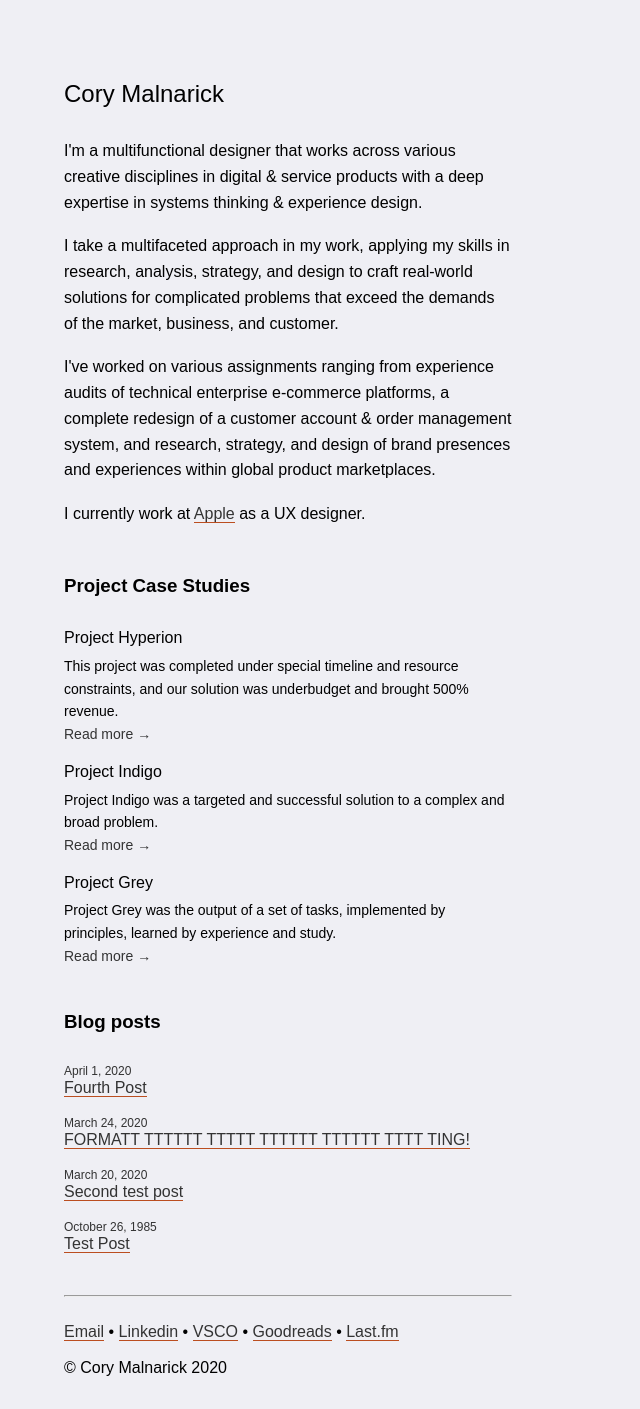
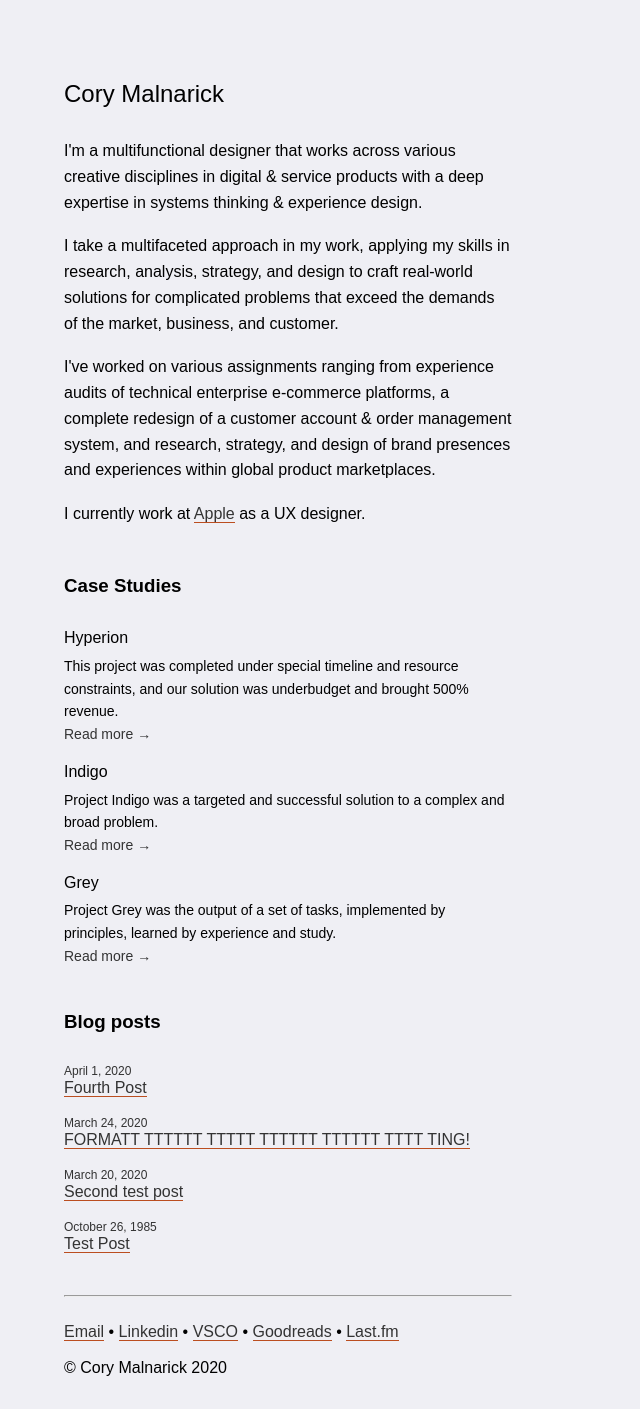
Before and after one commit to foundmonster/foundmonster.github.io, a Jekyll site: the page built from index.html, in a window 1280 px wide. Shown: the whole page, without its empty margins (0-640 px from the left). Built offline with Jekyll 4.4.1, drawn with Linux system fonts in a browser that asks for light colours; some web fonts are replaced.

Commit message:
updates to project names to remobe project and remove project from case studies title on home

```diff
--- a/_posts/2020-04-07-project-post-test.md
+++ b/_posts/2020-04-07-project-post-test.md
@@ -1,6 +1,6 @@
 ---
 layout: post
-title: Project Grey
+title: Grey
 categories: project
 description: Project Grey was the output of a set of tasks, implemented by principles, learned by experience and study.
 ---
--- a/_posts/2020-04-07-second-project.md
+++ b/_posts/2020-04-07-second-project.md
@@ -1,6 +1,6 @@
 ---
 layout: post
-title: Project Indigo
+title: Indigo
 categories: project
 description: Project Indigo was a targeted and successful solution to a complex and broad problem.
 ---
--- a/_posts/2020-04-10-project-hyperion.md
+++ b/_posts/2020-04-10-project-hyperion.md
@@ -1,6 +1,6 @@
 ---
 layout: post
-title: Project Hyperion
+title: Hyperion
 categories: project
 description: This project was completed under special timeline and resource constraints, and our solution was underbudget and brought 500% revenue.
 ---
--- a/index.html
+++ b/index.html
@@ -7,7 +7,7 @@ title: Cory Malnarick
 <p>I take a multifaceted approach in my work, applying my skills in research, analysis, strategy, and design to craft real-world solutions for complicated problems that exceed the demands of the market, business, and customer.</p><br>
 <p>I've worked on various assignments ranging from experience audits of technical enterprise e-commerce platforms, a complete redesign of a customer account & order management system, and research, strategy, and design of brand presences and experiences within global product marketplaces.</p><br>
 <p>I currently work at <a href="https://apple.com">Apple</a> as a UX designer.</p><br><br>
-<ul><h3 style="font-weight: 700;">Project Case Studies</h3>
+<ul><h3 style="font-weight: 700;">Case Studies</h3>
 	{% for post in site.categories.project %}
 		<li>
 			<p class="projectlisttitle">{{ post.title }}</p>
```
